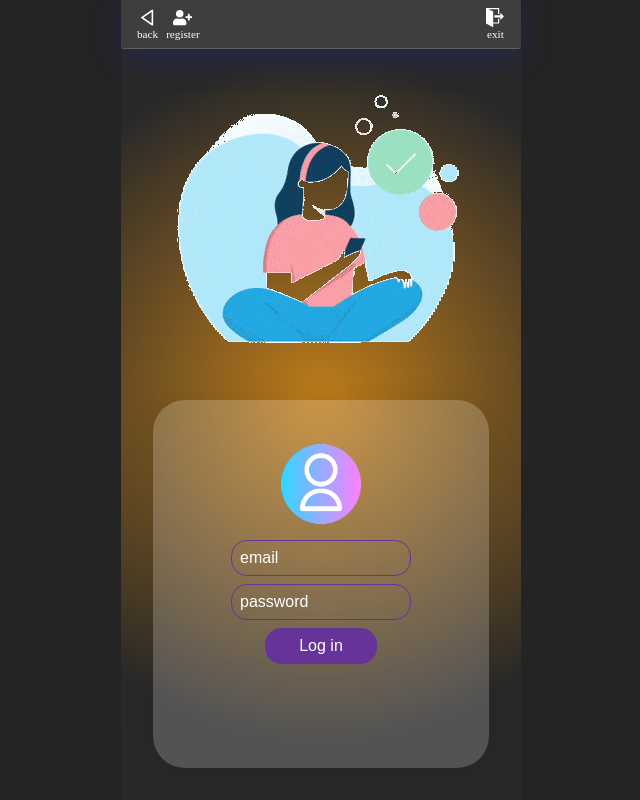
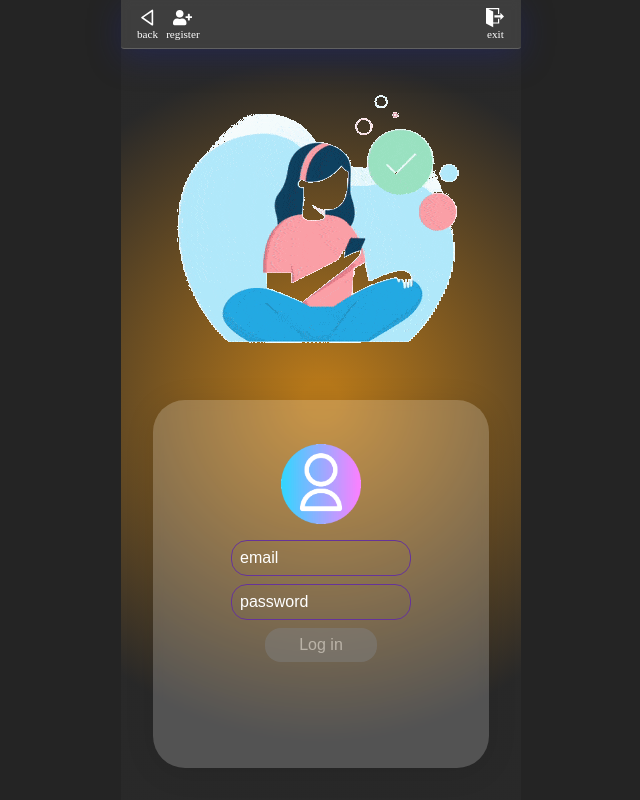
Before and after one commit to AngelDarco/chat-app, a React (Vite) app: page /email in a window 1280 px wide. Shown: the whole page, without its empty margins (319-959 px from the left). Built offline with nearby package versions, Linux system fonts and the light colour scheme; no server answers.

Commit message:
:bug: send button disabled after first login try fixed

```diff
--- a/src/pages/login/loginEmail/LoginEmail.tsx
+++ b/src/pages/login/loginEmail/LoginEmail.tsx
@@ -6,9 +6,8 @@ import Header, { headerLogin } from "../../../components/header/Header";
 import { ChangeEvent, FormEvent, useContext, useEffect, useRef } from "react";
 import "react-toastify/dist/ReactToastify.min.css";
 import { ToastContainer, toast } from "react-toastify";
-import { intContext, intLoginUserData } from "../../../types";
+import { intLoginUserData } from "../../../types";
 import useLoginUsers from "../../../hooks/useLoginUsers";
-import { useNavigate } from "react-router";
 import userContexUpdate from "../../../utils/useContextUpdate";
 import ProtectedRoutes from "../../../routes/ProtectedRoutes";
 import { Context } from "../../../context/Context";
@@ -20,8 +19,8 @@ const LoginEmail = (): JSX.Element => {
 
   const { login } = useContext(Context)
 
-  const navigate = useNavigate();
   const userDataRef = useRef<intLoginUserData>();
+  const submitRef = useRef<HTMLButtonElement>(null);
 
   useEffect(() => {
     userContextData()
@@ -34,9 +33,12 @@ const LoginEmail = (): JSX.Element => {
     if (email.trim() === "" || password.trim() === "")
       return toast("Fields empty", {
         type: "error",
-        autoClose: 2000,
+        autoClose: 1000,
       });
     else {
+      // disable login button after 1 login try
+      submitRef.current?.setAttribute("disabled", "true");
+
       loginWithEmail({ email, password })
         .then((res) => {
           const { uid, email, message } = res;
@@ -72,6 +74,7 @@ const LoginEmail = (): JSX.Element => {
       [`${name}`]: value,
     };
     userDataRef.current = newData as intLoginUserData;
+    if (Object.values(userDataRef.current).length === 2) submitRef.current?.removeAttribute("disabled")
   };
 
   const Form = (): JSX.Element => {
@@ -97,7 +100,7 @@ const LoginEmail = (): JSX.Element => {
                 name="password"
                 placeholder="password"
               />
-              <button type="submit">Log in</button>
+              <button ref={submitRef} type="submit" disabled>Log in</button>
             </form>
           </div>
         )}
```
